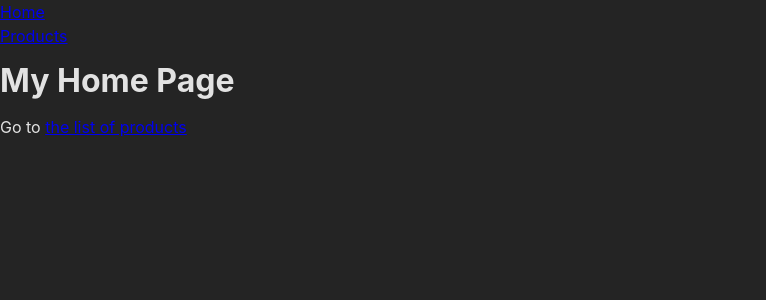
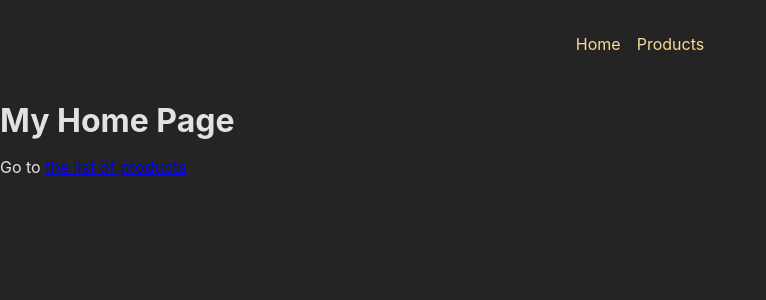
Before and after one commit to dsimplichev/ReactJS---SPA, a React (Create React App) app: page / in a window 1280 px wide. Shown: the top 300 px of the page, without its empty margins (0-766 px from the left). Built offline with nearby package versions, Linux system fonts and the light colour scheme.

Commit message:
add css for root and navigation

```diff
--- a/src/components/Navigation.js
+++ b/src/components/Navigation.js
@@ -1,11 +1,11 @@
 import { Link } from "react-router-dom";
-
+import classes from './Navigation.module.css'
 
 function Navigation() {
     return (
-        <header>
+        <header className={classes.header}>
             <nav>
-                <ul>
+                <ul className={classes.list}>
                     <li>
                         <Link to="/">Home</Link>
                     </li>
--- /dev/null
+++ b/src/components/Navigation.module.css
@@ -0,0 +1,23 @@
+.header {
+  max-width: 60rem;
+  margin: auto;
+  padding: 2rem;
+  display: flex;
+  justify-content: center;
+}
+
+.list {
+  display: flex;
+  gap: 1rem;
+}
+
+.list a {
+  text-decoration: none;
+  color: var(--color-primary-400);
+}
+
+.list a:hover,
+.list a.active {
+  color: var(--color-primary-800);
+  text-decoration: underline;
+}
--- a/src/pages/Root.js
+++ b/src/pages/Root.js
@@ -1,12 +1,14 @@
 import { Outlet } from "react-router-dom";
 import Navigation from "../components/Navigation";
-
+import classes from './Root.module.css'
 
 function RootLayout() {
 return (
     <>
     <Navigation />
+    <main className="{classes.content}">
     <Outlet />
+    </main>
     </>
 )
 }
--- /dev/null
+++ b/src/pages/Root.module.css
@@ -0,0 +1,4 @@
+.content {
+    margin: 2rem auto;
+    text-align: center;
+}
```
